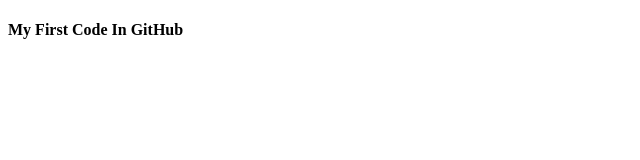
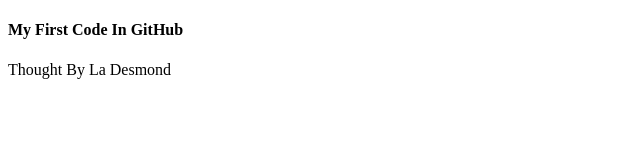
Before and after one commit to Asanji-dev/Project-1, a plain HTML site: page index.html in a window 1280 px wide. Shown: the whole page, without its empty margins (0-640 px from the left). Drawn offline with Linux system fonts and the light colour scheme.

Commit message:
updating

```diff
--- a/index.html
+++ b/index.html
@@ -6,5 +6,6 @@
 </head>
 <body>
 <h4> My First Code In GitHub</h4>
+<p>Thought By La Desmond</p>
 </body>
 </html>
```
